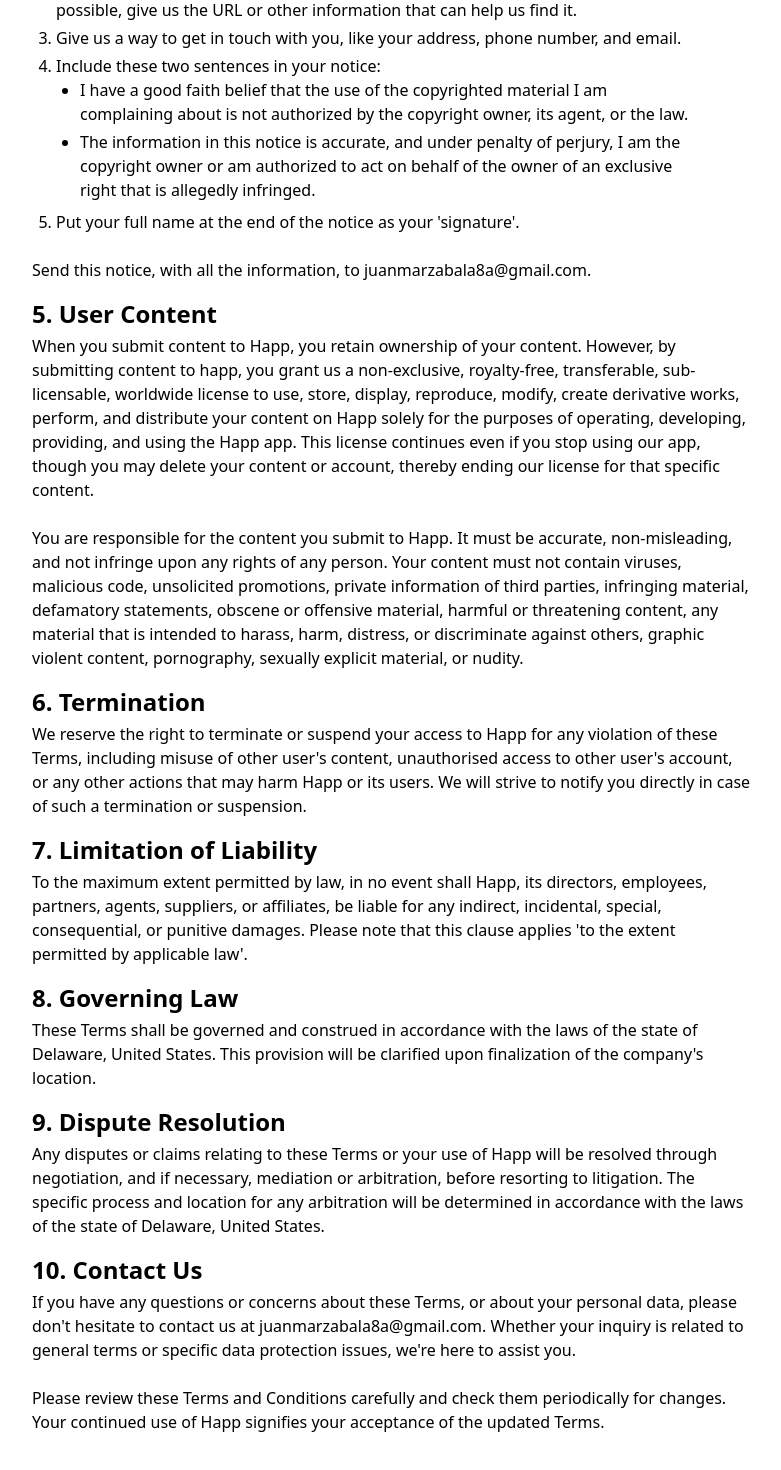
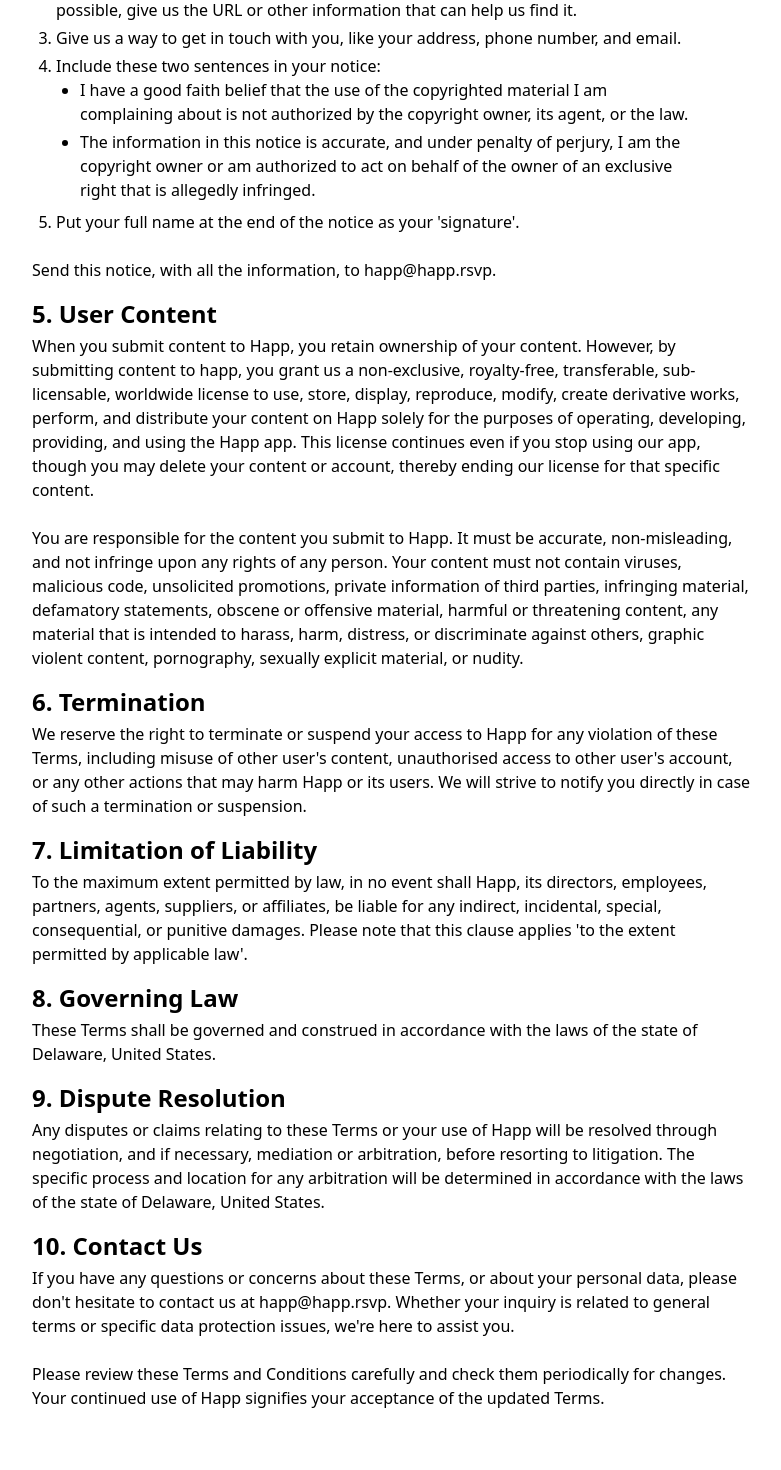
Before and after one commit to juanmartin8a/HappWebsite, a SvelteKit app: page /legal/terms-of-use in a window 1280 px wide. Shown: the part 790-2260 px from the top of the page, without its empty margins (248-1029 px from the left). Built offline with nearby package versions, Linux system fonts and the light colour scheme.

Commit message:
replaced mentions to my email to the company's email (happ@happ.rsvp) + minor fixes

```diff
--- a/src/routes/contact-us/+page.svelte
+++ b/src/routes/contact-us/+page.svelte
@@ -7,7 +7,7 @@
       Need a hand with our app?
     </p>
     <p class="text-white font-main font-semibold">
-      Drop us a line at: juanmarzabala8a@gmail.com
+      Drop us a line at: happ@happ.rsvp
     </p>
   </div>
 </body>
--- a/src/routes/legal/privacy-policy/+page.svelte
+++ b/src/routes/legal/privacy-policy/+page.svelte
@@ -35,7 +35,7 @@
       <li>Access to your device's photo gallery, if you choose to upload photos as part of the event details.<br><br></li>
     </ul>
     <p class="pb-4">
-      You have the right to withdraw your consent at any time. If you wish to withdraw your consent, you can do so by changing the relevant settings on your device or contacting us at juanmarzabala8a@gmail.com.
+      You have the right to withdraw your consent at any time. If you wish to withdraw your consent, you can do so by changing the relevant settings on your device or contacting us at happ@happ.rsvp.
     </p>
 
     <h2 class="text-xl sm:text-2xl font-semibold pb-1">Data Retention and Deletion</h2>
@@ -48,11 +48,11 @@
     </p>
 
     <h2 class="text-xl sm:text-2xl font-semibold pb-1">User Rights</h2>
-    <p class="pb-4">You have the right to access, correct, or delete your personal data. We will comply with valid requests to exercise your data subject rights in accordance with the applicable laws in your region. To exercise these rights, contact us at juanmarzabala8a@gmail.com.</p>
+    <p class="pb-4">You have the right to access, correct, or delete your personal data. We will comply with valid requests to exercise your data subject rights in accordance with the applicable laws in your region. To exercise these rights, contact us at happ@happ.rsvp.</p>
 
     <h2 class="text-xl sm:text-2xl font-semibold pb-1">Children’s Privacy</h2>
     <p class="pb-4">
-      We do not knowingly collect or solicit personal information from anyone under the age of 13. If you are under 13, please do not attempt to register for the Services or send any personal information about yourself to us. If we learn that we have collected personal information from a child under age 13, we will delete that information as quickly as possible. If you believe that a child under 13 may have provided us personal information, please contact us at juanmarzabala8a@gmail.com.<br><br>
+      We do not knowingly collect or solicit personal information from anyone under the age of 13. If you are under 13, please do not attempt to register for the Services or send any personal information about yourself to us. If we learn that we have collected personal information from a child under age 13, we will delete that information as quickly as possible. If you believe that a child under 13 may have provided us personal information, please contact us at happ@happ.rsvp.<br><br>
       In the event that we learn that we have collected personal information from a child under the age of consent in their country of residence outside the United States, we will delete that information. If you believe that a child under the age of consent in their country of residence has provided us with personal information, please contact us and we will take steps to delete such information and terminate the child's account.
     </p>
 
@@ -66,6 +66,6 @@
     <p class="pb-6">We may update our Privacy Policy from time to time. We will notify you of any changes by posting the new Privacy Policy on this page and, where appropriate, notifying you via email or within our app.</p>
 
     <h2 class="text-xl sm:text-2xl font-semibold pb-1">Contact Us</h2>
-    <p class="pb-6">If you have any questions about this Privacy Policy, please contact us at juanmarzabala8a@gmail.com.</p>
+    <p class="pb-6">If you have any questions about this Privacy Policy, please contact us at happ@happ.rsvp.</p>
   </div>
 </body>
--- a/src/routes/legal/terms-of-use/+page.svelte
+++ b/src/routes/legal/terms-of-use/+page.svelte
@@ -36,7 +36,7 @@
       <li>Put your full name at the end of the notice as your 'signature'.<br><br></li>
     </ul>
     <p class="pb-4">
-      Send this notice, with all the information, to juanmarzabala8a@gmail.com.
+      Send this notice, with all the information, to happ@happ.rsvp.
     </p>
 
     <h2 class="text-xl sm:text-2xl font-semibold pb-1">5. User Content</h2>
@@ -52,13 +52,13 @@
     <p class="pb-4">To the maximum extent permitted by law, in no event shall Happ, its directors, employees, partners, agents, suppliers, or affiliates, be liable for any indirect, incidental, special, consequential, or punitive damages. Please note that this clause applies 'to the extent permitted by applicable law'.</p>
 
     <h2 class="text-xl sm:text-2xl font-semibold pb-1">8. Governing Law</h2>
-    <p class="pb-4">These Terms shall be governed and construed in accordance with the laws of the state of Delaware, United States. This provision will be clarified upon finalization of the company's location.</p>
+    <p class="pb-4">These Terms shall be governed and construed in accordance with the laws of the state of Delaware, United States.</p>
 
     <h2 class="text-xl sm:text-2xl font-semibold pb-1">9. Dispute Resolution</h2>
     <p class="pb-4">Any disputes or claims relating to these Terms or your use of Happ will be resolved through negotiation, and if necessary, mediation or arbitration, before resorting to litigation. The specific process and location for any arbitration will be determined in accordance with the laws of the state of Delaware, United States.</p>
 
     <h2 class="text-xl sm:text-2xl font-semibold pb-1">10. Contact Us</h2>
-    <p class="pb-6">If you have any questions or concerns about these Terms, or about your personal data, please don't hesitate to contact us at juanmarzabala8a@gmail.com. Whether your inquiry is related to general terms or specific data protection issues, we're here to assist you.</p>
+    <p class="pb-6">If you have any questions or concerns about these Terms, or about your personal data, please don't hesitate to contact us at happ@happ.rsvp. Whether your inquiry is related to general terms or specific data protection issues, we're here to assist you.</p>
 
     <p>Please review these Terms and Conditions carefully and check them periodically for changes. Your continued use of Happ signifies your acceptance of the updated Terms.</p>
     <div class="h-6"/>
```
